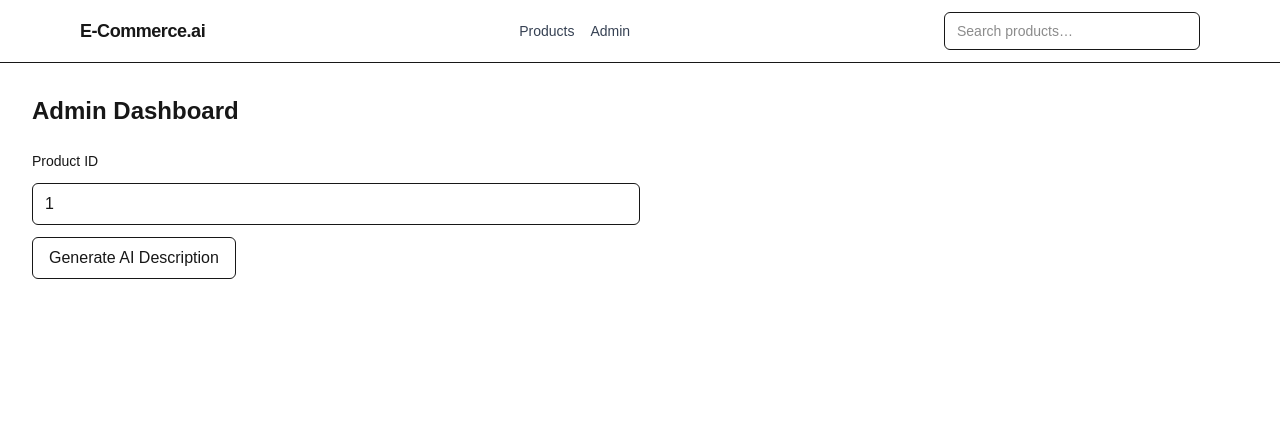
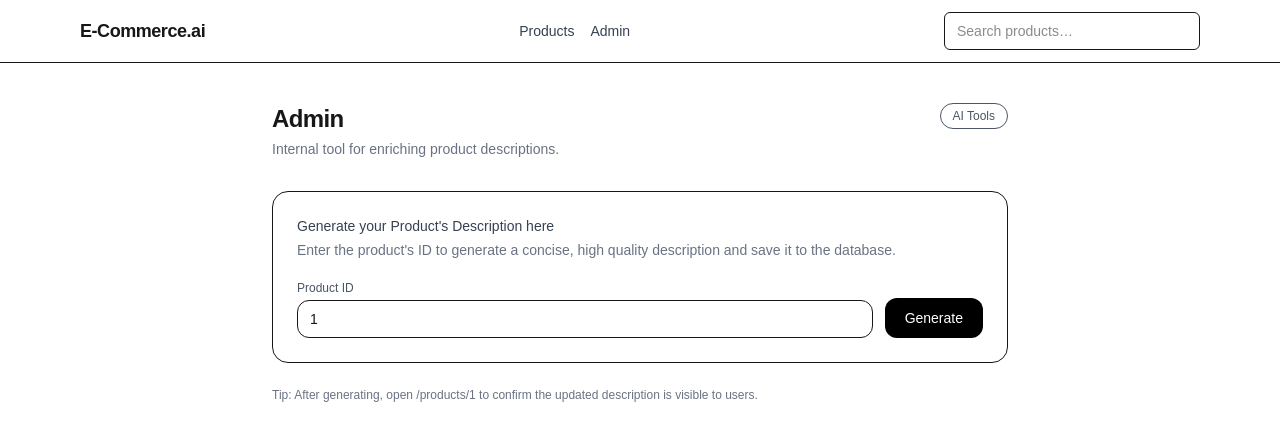
Before and after one commit to tejt03/e-commerce.ai, a Next.js app: page /admin in a window 1280 px wide. Shown: the top 440 px of the page. Built offline with nearby package versions, Linux system fonts and the light colour scheme.

Commit message:
ui:polish admin dashboard

```diff
--- a/src/app/admin/page.tsx
+++ b/src/app/admin/page.tsx
@@ -36,32 +36,72 @@ export default function AdminPage() {
   }
 
  return (
-    <main className="p-8 max-w-2xl">
-      <h1 className="text-2xl font-semibold">Admin Dashboard</h1>
+  <main className="mx-auto max-w-3xl px-4 py-10">
+    <div className="flex items-start justify-between gap-4">
+      <div>
+        <h1 className="text-2xl font-semibold tracking-tight">Admin</h1>
+        <p className="mt-1 text-sm text-gray-500">
+          Internal tool for enriching product descriptions.
+        </p>
+      </div>
+      <span className="rounded-full border px-3 py-1 text-xs text-gray-600">
+        AI Tools
+      </span>
+    </div>
 
-      <div className="mt-6 space-y-3">
-        <label className="block text-sm font-medium">Product ID</label>
+    <div className="mt-8 rounded-2xl border bg-white p-6">
+      <h2 className="text-sm font-medium text-gray-700">
+        Generate your Product's Description here
+      </h2>
+      <p className="mt-1 text-sm text-gray-500">
+        Enter the product's ID to generate a concise, high quality description and save it to the database.
+      </p>
+
+      <div className="mt-5 flex flex-col gap-3 sm:flex-row sm:items-end">
+        <div className="flex-1">
+          <label className="block text-xs font-medium text-gray-600">
+            Product ID
+          </label>
           <input
             value={productId}
             onChange={(e) => setProductId(e.target.value)}
-          className="w-full rounded-md border px-3 py-2"
+            className="mt-1 w-full rounded-xl border px-3 py-2 text-sm focus:outline-none focus:ring-2 focus:ring-black/10"
+            placeholder="e.g. 20"
           />
+        </div>
 
         <button
           onClick={generateDescription}
           disabled={loading}
-          className="rounded-md border px-4 py-2"
+          className="rounded-xl bg-black px-5 py-2.5 text-sm font-medium text-white hover:bg-black/90 disabled:opacity-60"
         >
-          {loading ? "Generating..." : "Generate AI Description"}
+          {loading ? "Generating..." : "Generate"}
         </button>
+      </div>
 
-        {error && <p className="text-sm text-red-500">{error}</p>}
+      {error ? (
+        <div className="mt-5 rounded-xl border border-red-200 bg-red-50 p-4 text-sm text-red-700">
+          {error}
+        </div>
+      ) : null}
 
-        {result && (
-          <div className="rounded-md border p-4">
-            <p className="text-sm whitespace-pre-wrap">{result}</p>
+      {result ? (
+        <div className="mt-5 rounded-xl border bg-gray-50 p-4">
+          <div className="flex items-center justify-between">
+            <p className="text-xs font-medium text-gray-600">
+              The new AI Generated Description:
+            </p>
           </div>
-        )}
+          <p className="mt-2 whitespace-pre-wrap text-sm leading-6 text-gray-800">
+            {result}
+          </p>
+        </div>
+      ) : null}
+    </div>
+
+    <div className="mt-6 text-xs text-gray-500">
+      Tip: After generating, open <span className="font-medium">/products/{productId}</span>{" "}
+      to confirm the updated description is visible to users.
     </div>
   </main>
 );
```
Lines whose indentation alone changed are shown as unchanged.
